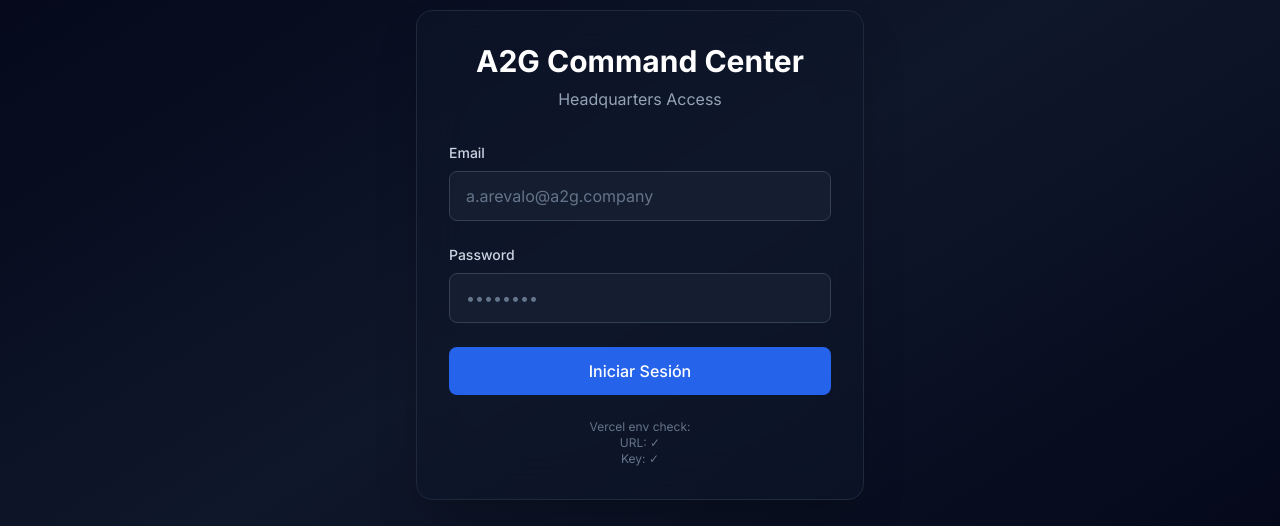
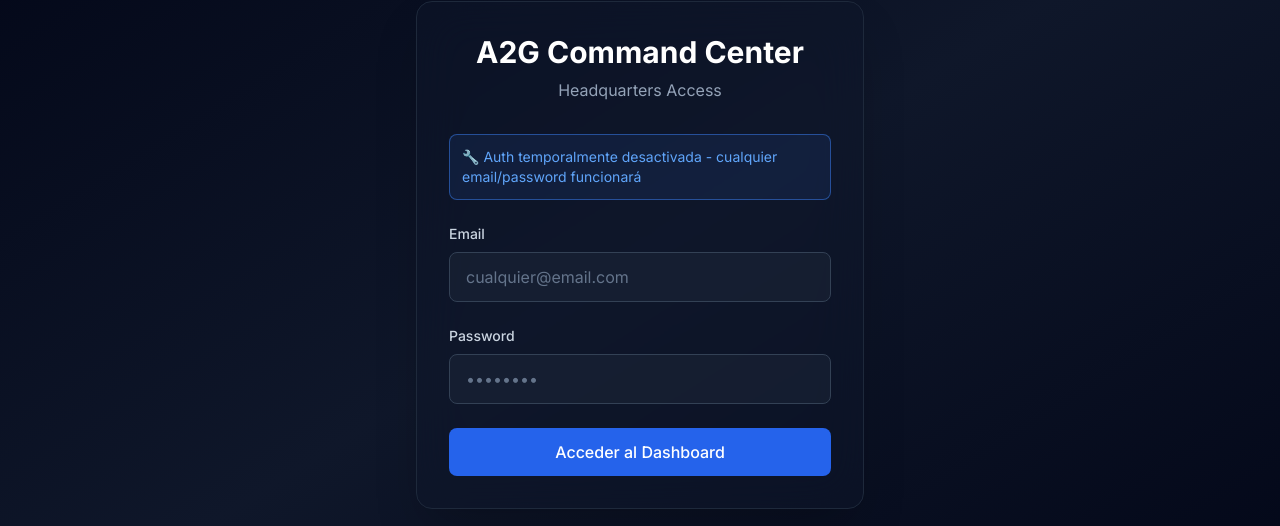
Before and after one commit to a2gcompany/A2Gheadquarter, a Next.js app: page /headquarters/login in a window 1280 px wide. Shown: the part 145-671 px from the top of the page. Built offline with nearby package versions, Linux system fonts and the light colour scheme; no server answers.

Commit message:
temp: bypass auth completely to access dashboard

```diff
--- a/app/login/page.tsx
+++ b/app/login/page.tsx
@@ -1,53 +1,19 @@
 'use client'
 
-import { useState, useEffect } from 'react'
-import { supabase } from '@/lib/supabase/client'
+import { useState } from 'react'
 import { useRouter } from 'next/navigation'
 
 export default function LoginPage() {
   const [email, setEmail] = useState('')
   const [password, setPassword] = useState('')
-  const [loading, setLoading] = useState(false)
-  const [error, setError] = useState('')
   const router = useRouter()
 
-  useEffect(() => {
-    // Verificar que Supabase está configurado
-    const url = process.env.NEXT_PUBLIC_SUPABASE_URL
-    const key = process.env.NEXT_PUBLIC_SUPABASE_ANON_KEY
+  const handleLogin = (e: React.FormEvent) => {
+    e.preventDefault()
 
-    if (!url || !key) {
-      setError('Configuración de Supabase no disponible. Las variables de entorno no están cargadas.')
-      console.error('Missing env vars:', { url: !!url, key: !!key })
-    }
-  }, [])
-
-  const handleLogin = async (e: React.FormEvent) => {
-    e.preventDefault()
-    setLoading(true)
-    setError('')
-
-    try {
-      console.log('Attempting login for:', email)
-
-      const { data, error } = await supabase.auth.signInWithPassword({
-        email,
-        password,
-      })
-
-      if (error) {
-        console.error('Login error:', error)
-        throw error
-      }
-
-      console.log('Login successful:', data)
+    // Bypass auth temporarily - just redirect to dashboard
+    if (email && password) {
       router.push('/dashboard')
-      router.refresh()
-    } catch (err: any) {
-      console.error('Caught error:', err)
-      setError(err.message || 'Error al iniciar sesión')
-    } finally {
-      setLoading(false)
     }
   }
 
@@ -60,11 +26,9 @@ export default function LoginPage() {
         </div>
 
         <form onSubmit={handleLogin} className="space-y-6">
-          {error && (
-            <div className="p-3 bg-red-500/10 border border-red-500/50 rounded-lg text-red-400 text-sm">
-              {error}
-            </div>
-          )}
+          <div className="p-3 bg-blue-500/10 border border-blue-500/50 rounded-lg text-blue-400 text-sm">
+            🔧 Auth temporalmente desactivada - cualquier email/password funcionará
+          </div>
 
           <div>
             <label htmlFor="email" className="block text-sm font-medium text-slate-300 mb-2">
@@ -77,7 +41,7 @@ export default function LoginPage() {
               onChange={(e) => setEmail(e.target.value)}
               required
               className="w-full px-4 py-3 bg-slate-800/50 border border-slate-700 rounded-lg text-white placeholder-slate-500 focus:outline-none focus:ring-2 focus:ring-blue-500 focus:border-transparent"
-              placeholder="a.arevalo@a2g.company"
+              placeholder="cualquier@email.com"
             />
           </div>
 
@@ -98,17 +62,10 @@ export default function LoginPage() {
 
           <button
             type="submit"
-            disabled={loading || !!error}
-            className="w-full py-3 px-4 bg-blue-600 hover:bg-blue-700 disabled:bg-slate-700 text-white font-medium rounded-lg transition-colors duration-200 disabled:cursor-not-allowed"
+            className="w-full py-3 px-4 bg-blue-600 hover:bg-blue-700 text-white font-medium rounded-lg transition-colors duration-200"
           >
-            {loading ? 'Iniciando sesión...' : 'Iniciar Sesión'}
+            Acceder al Dashboard
           </button>
-
-          <div className="text-xs text-slate-500 text-center">
-            <p>Vercel env check:</p>
-            <p>URL: {process.env.NEXT_PUBLIC_SUPABASE_URL ? '✓' : '✗'}</p>
-            <p>Key: {process.env.NEXT_PUBLIC_SUPABASE_ANON_KEY ? '✓' : '✗'}</p>
-          </div>
         </form>
       </div>
     </div>
```
